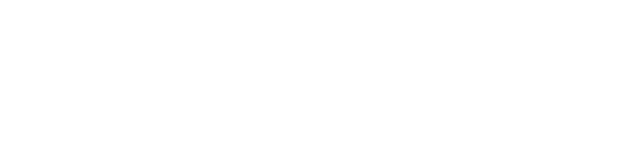
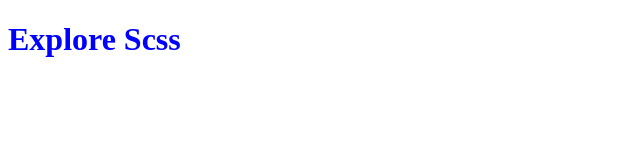
Before and after one commit to avmonirul/Explore-scss, a plain HTML site: page index.html in a window 1280 px wide. Shown: the whole page, without its empty margins (0-640 px from the left). Drawn offline with Linux system fonts and the light colour scheme.

Commit message:
first commit

```diff
--- a/index.html
+++ b/index.html
@@ -8,6 +8,6 @@
     <link rel="stylesheet" href="styels/style.css">
 </head>
 <body>
-    <h1></h1>
+    <h1>Explore Scss</h1>
 </body>
 </html>
--- a/styels/style.scss
+++ b/styels/style.scss
@@ -1,3 +1,5 @@
+$primary-color: blue;
+
 h1{
-    color: steelblue;
+    color: $primary-color;
 }
```
Also changed, not shown: styels/style.css, 1 other file.
